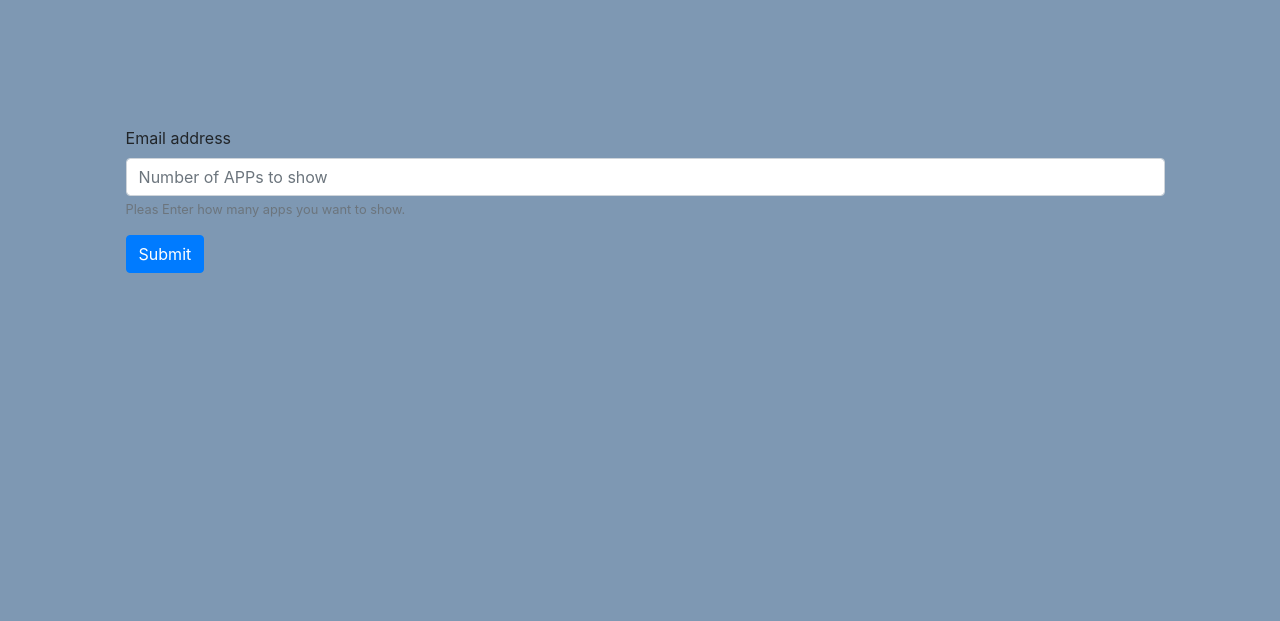
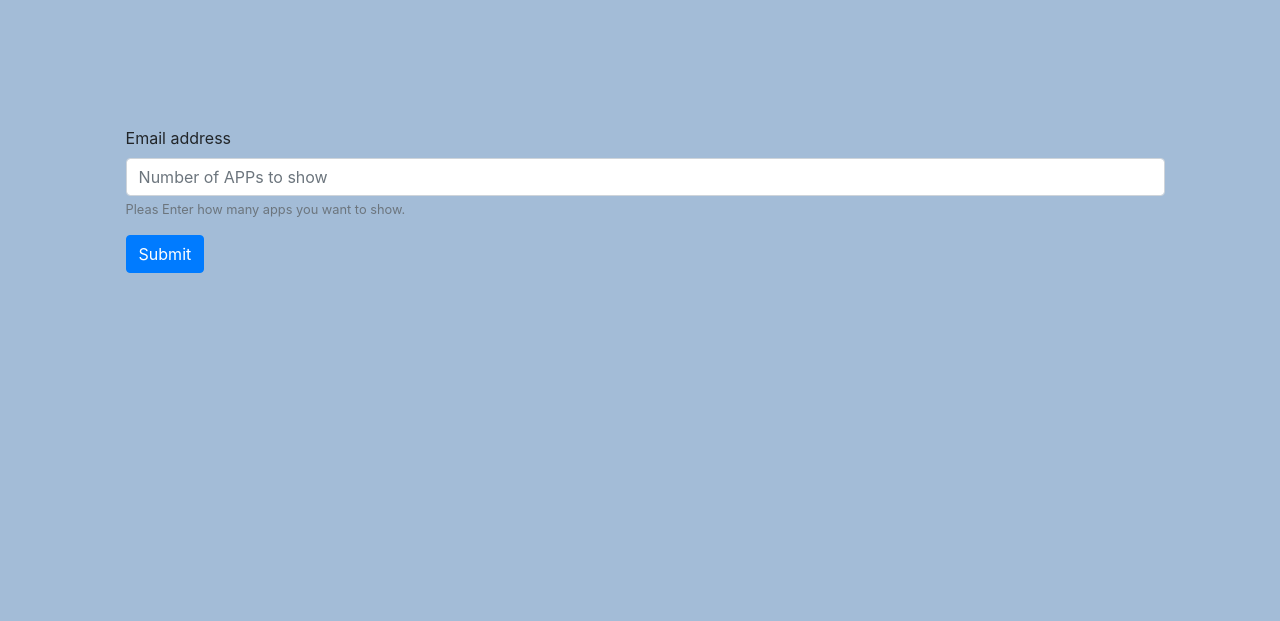
Before and after one commit to zahrashirazi/SWESEMNAN, a Django app: page / in a window 1280 px wide. Shown: the top 621 px of the page. Run offline with Django 3.2, Linux system fonts and the light colour scheme; some libraries are stand-ins or nearby versions.

Commit message:
add website to project

```diff
--- a/WebSite/Templates/HomePage.html
+++ b/WebSite/Templates/HomePage.html
@@ -157,7 +157,7 @@
     </style>
 
 </head>
-<body style="background-color: #7e98b3">
+<body style="background-color: #a3bcd7">
 
 <div class="container cta-100 ">
     <div class="container">
```
